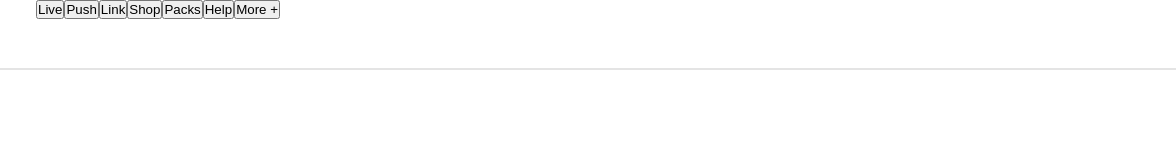
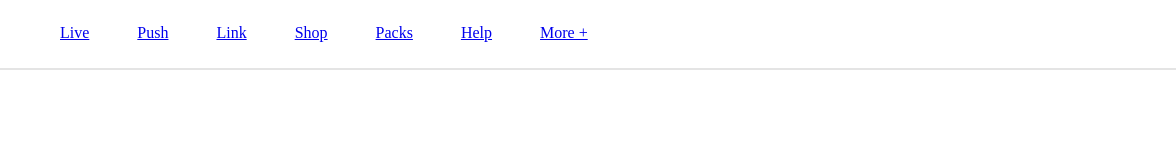
Before and after one commit to MYSTYX7/Ableton-About-Us, a plain HTML site: page index.html in a window 1280 px wide. Shown: the full height of the page, 104-1280 px from the left. Drawn offline with Linux system fonts and the light colour scheme.

Commit message:
Header improved

```diff
--- a/css/style.scss
+++ b/css/style.scss
@@ -19,7 +19,7 @@ header {
     }
 
     a {
-
+      display: inline-block;
       padding: 1.5rem;
     }
   }
--- a/index.html
+++ b/index.html
@@ -11,13 +11,13 @@
       <span>
         <img id="logo" src="assets/ableton-logo.svg" alt="ableton-logo" />
       </span>
-      <span><button href="#">Live</button></span>
-      <span><button href="#">Push</button></span>
-      <span><button href="#">Link</button></span>
-      <span><button href="#">Shop</button></span>
-      <span><button href="#">Packs</button></span>
-      <span><button href="#">Help</button></span>
-      <span><button href="#">More +</button></span>
+      <span><a href="#">Live</a></span>
+      <span><a href="#">Push</a></span>
+      <span><a href="#">Link</a></span>
+      <span><a href="#">Shop</a></span>
+      <span><a href="#">Packs</a></span>
+      <span><a href="#">Help</a></span>
+      <span><a href="#">More +</a></span>
     </header>
     <main></main>
     <script src="script.js"></script>
```
Also changed, not shown: css/style.css.
